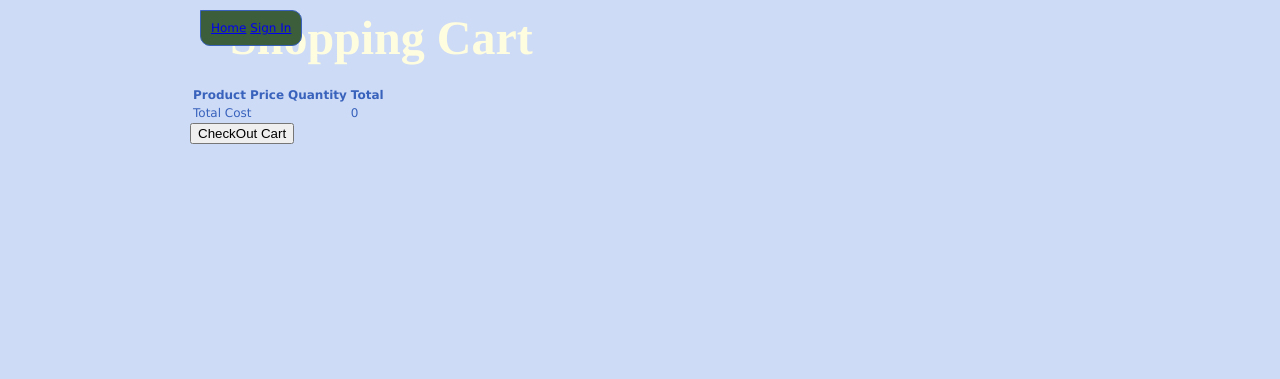
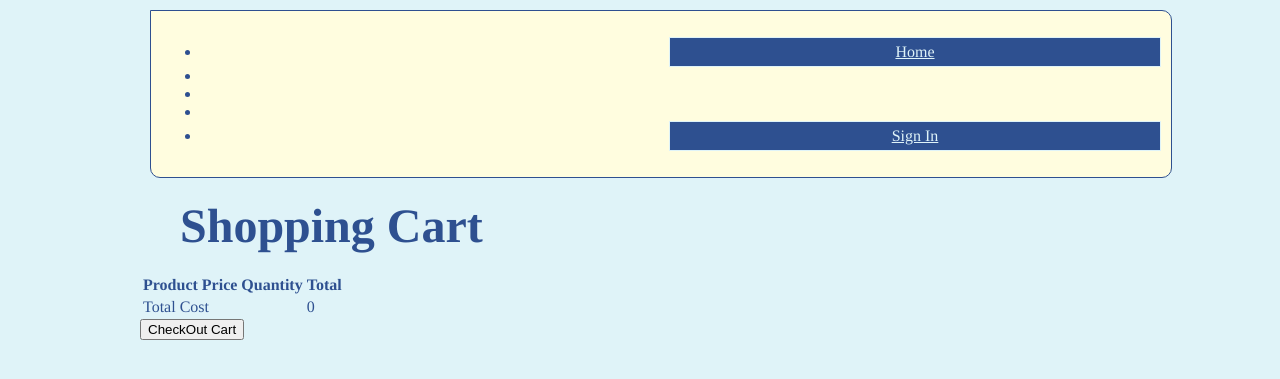
Before and after one commit to vilra830/cosc349-Assignment1, a PHP site: page /viewcart.html in a window 1280 px wide. Shown: the top 379 px of the page. Run offline with PHP 8.4, Linux system fonts and the light colour scheme.

Commit message:
added more code

```diff
--- a/public/css/style.css
+++ b/public/css/style.css
@@ -12,18 +12,24 @@ and open the template in the editor.
 *CSS style for Escape Holiday Park Webpage
 *@author : Rhea Villafuerte adapted from Classic Cinema
 */
-
-html{
-    color: #3862bc ;
-    background-color: #cedbf6;
-    font-family: Verdana, sans-serif;
-    font-size: 12px;
+body{
+max-width: 1000px;
+margin: auto;
+font-family: 'Josefin Sans' ,  Times, serif , Arial;
+background-color: #dff3f8;
+color: #2e5090;
+text-align: justify;
+text-justify: inter-word;
+}
+/*Code to style header that applies to all pages*/
+header{
+position: relative;
+border:1px solid;
+border-radius: 20px;
+padding: 20px;
+max-width: 100%;
 }
 
-body{
-    width:900px;
-    margin: 0 auto;
-}
 
 header, main, footer{
     width:100%;
@@ -34,65 +40,29 @@ header, main, footer{
     background-color: #fffddf;
     color: inherit;
 }
-/** Header */
+#welcome{
 
+    margin: auto;
+    padding: auto;
+}
 
-header {
-   background-color: #3c5e3b;
-    color: inherit;
-    position:fixed;
-    top:0;
-    width:inherit;
-    z-index: 100;
-}
-/** Navigation **/
-.mainNav{
-    height: 40px;
-}
-.menu a {
+#menu a {
+    background-color: #2e5090;
+    color: #dff3f8;
     display:flex;
-    list-style:none;
     width: 50%;
     height: 100%;
     margin-left: auto;
     justify-content: space-around;
     align-items: center;
-}
-.mainNav li a{
-    text-decoration: none;
-    font-size: 16px;
+    border: 1px solid;
     padding: 5px;
-    border-style: solid;
-    margin:5px;
-}
-/* unvisited link */
-.mainNav a:link {
-    background-color: #b1ffda;
-    color: #fffddf;
-}
-/* visited link */
-.mainNav a:visited {
-    background-color: #fffddf;;
-    color: #015076;
-}
-/* mouse over link */
-.mainNav a:hover {
-    background-color: #2e5090;
-    color: #dff3f8;
-}
-/* selected link */
-.mainNav a:active {
-    background-color: white ;
-    color: #234657;
-}
-h1, h2, #intro{
-    font-family:'Kaushan Script' ,  Times, serif , Arial;
 }
 
 h1{
     font-size: 48px;
     display: block;
-    color:#fffddf ;
+    color:inherit ;
     padding: 10px 10px 20px 40px;
     text-align: justify-all;
     margin:auto;
--- a/public/js/shopping.js
+++ b/public/js/shopping.js
@@ -125,12 +125,16 @@
 
     this.checkOut = function () {
 
+       if(cart > 0){
+
 
        cart.setCustomer($sessionStorage.customer);
        saleDAO.save(cart);
        delete $sessionStorage.cart;
        $window.location.href = "thankyou.html";
-
+   } else {
+       this.message = "Cart empty nothing to checkout!"
+   }
 
 
 
--- a/public/menu.html
+++ b/public/menu.html
@@ -9,17 +9,21 @@ and open the template in the editor.
         <title>TODO supply a title</title>
         <meta charset="UTF-8">
         <meta name="viewport" content="width=device-width, initial-scale=1.0">
+                <link rel="stylesheet" type="text/css" href="css/style.css">
+
     </head>
     <body>
         <header>
    <div id="menu" ng-controller="CustomerController as custCtrl" ng-init="custCtrl.checkSignIn()">
    <div id="welcome">{{custCtrl.welcome}}</div>
-   <a href="index.html">Home</a>
-   <a href="products.html" ng-if="custCtrl.signedIn">Browse Products</a>
-   <a href="viewcart.html" ng-if="custCtrl.signedIn">View Cart</a>
-   <a href="#" ng-if="custCtrl.signedIn" ng-click="custCtrl.signOut()">Sign Out</a>
-   <a href="signin.html" ng-if="!custCtrl.signedIn">Sign In</a>
-
+   <nav id="nav">
+       <ul>
+           <li><a href="index.html">Home</a> </li>
+           <li><a href="products.html" ng-if="custCtrl.signedIn">Browse Products</a></li>
+   <li><a href="viewcart.html" ng-if="custCtrl.signedIn">View Cart</a></li>
+   <li><a href="signout.html" ng-if="custCtrl.signedIn" ng-click="custCtrl.signOut()">Sign Out</a></li>
+   <li><a href="signin.html" ng-if="!custCtrl.signedIn">Sign In</a></li></ul>
+   </nav>
    </div>
         </header>
 
--- a/public/thankyou.html
+++ b/public/thankyou.html
@@ -9,6 +9,8 @@ and open the template in the editor.
         <title>TODO supply a title</title>
         <meta charset="UTF-8">
         <meta name="viewport" content="width=device-width, initial-scale=1.0">
+                <link rel="stylesheet" type="text/css" href="css/style.css">
+
     </head>
     <body>
         <div>TODO write content</div>
@@ -16,5 +18,6 @@ and open the template in the editor.
         <h1>Thank you for your order</h1>
         <p>We have emailed the details of your order to your registered email address</p>
 
+        <p>If you want to order more please click <a href="products.html">here</a></p>
     </body>
 </html>
--- a/public/viewcart.html
+++ b/public/viewcart.html
@@ -55,5 +55,9 @@ and open the template in the editor.
 
         <button ng-click="shopCtrl.checkOut()">CheckOut Cart</button>
 
+        <div>
+            {{shopCtrl.message}}
+        </div>
+
     </body>
 </html>
```
Also changed, not shown: public/signout.html (added, +30 -0 lines).
